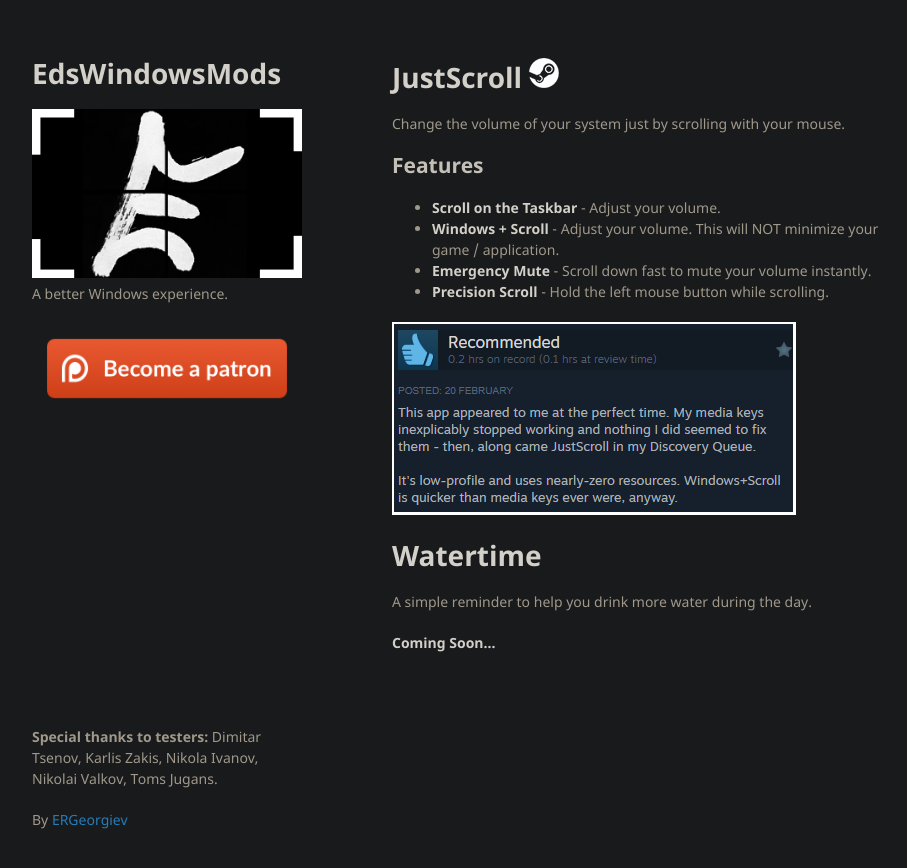
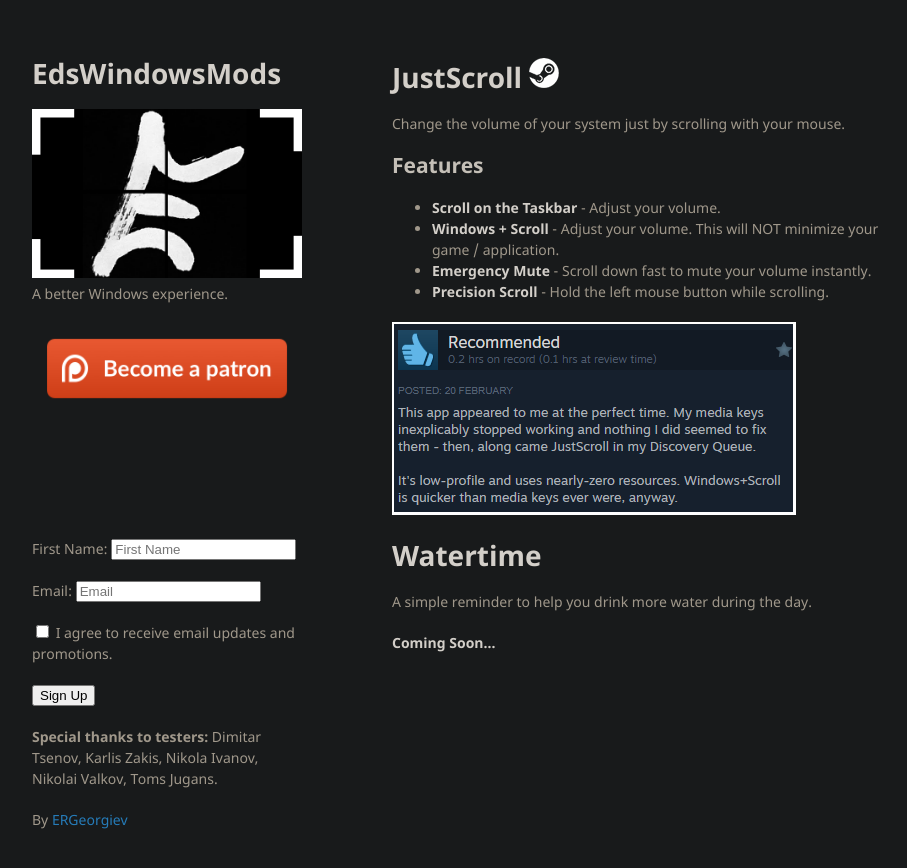
Before and after one commit to ERGeorgiev/ergeorgiev.github.io, a Jekyll site: the page built from eds-windows-mods.md, in a window 1280 px wide. Shown: the top 868 px of the page, without its empty margins (178-1085 px from the left). Built offline with Jekyll 4.4.1, drawn with Linux system fonts in a browser that asks for light colours; our own code applies the rules of GitHub Pages for plain Markdown files.

Commit message:
Added Mail Signup

```diff
--- a/_layouts/eds-windows-mods.html
+++ b/_layouts/eds-windows-mods.html
@@ -28,6 +28,16 @@
 
       </section>
       <footer>
+		<form method="post" action="https://sendfox.com/form/36kk2j/m5ly68" class="sendfox-form" id="m5ly68" data-async="true" data-recaptcha="true">
+		<p><label for="sendfox_form_name">First Name: </label><input type="text" id="sendfox_form_name" placeholder="First Name" name="first_name" required /></p>
+		<p><label for="sendfox_form_email">Email: </label><input type="email" id="sendfox_form_email" placeholder="Email" name="email" required /></p>
+		<p><label><input type="checkbox" name="gdpr" value="1" required /> I agree to receive email updates and promotions.</label></p>
+		<!-- no botz please -->
+		<div style="position: absolute; left: -5000px;" aria-hidden="true"><input type="text" name="a_password" tabindex="-1" value="" autocomplete="off" /></div>
+		<p><button type="submit">Sign Up</button></p>
+		</form>
+		<script src="https://sendfox.com/js/form.js"></script>
+
         <p><b>Special thanks to testers:</b> Dimitar Tsenov, Karlis Zakis, Nikola Ivanov, Nikolai Valkov, Toms Jugans.</p>
         <p>By <a href="./">ERGeorgiev</a></p>
       </footer>
```
